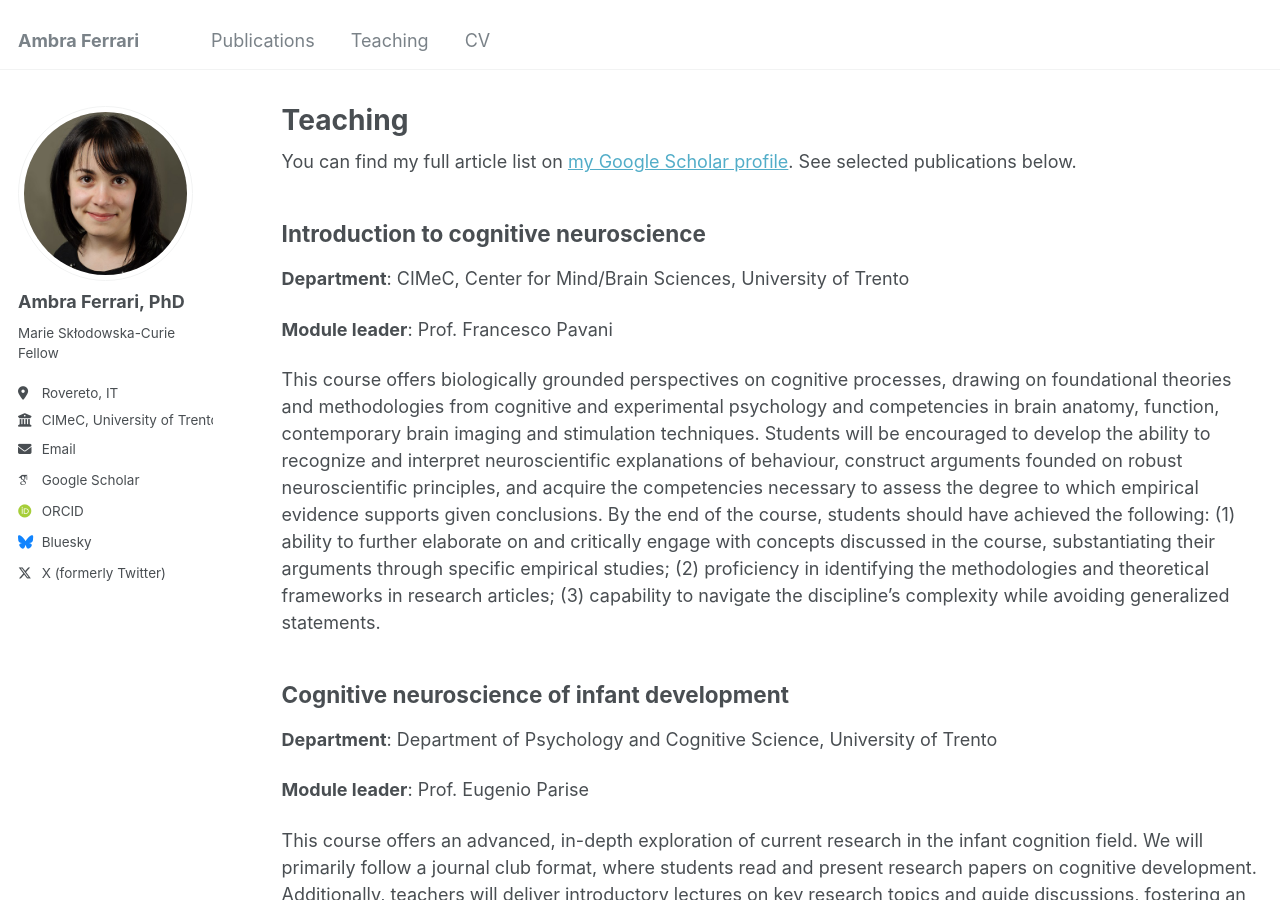
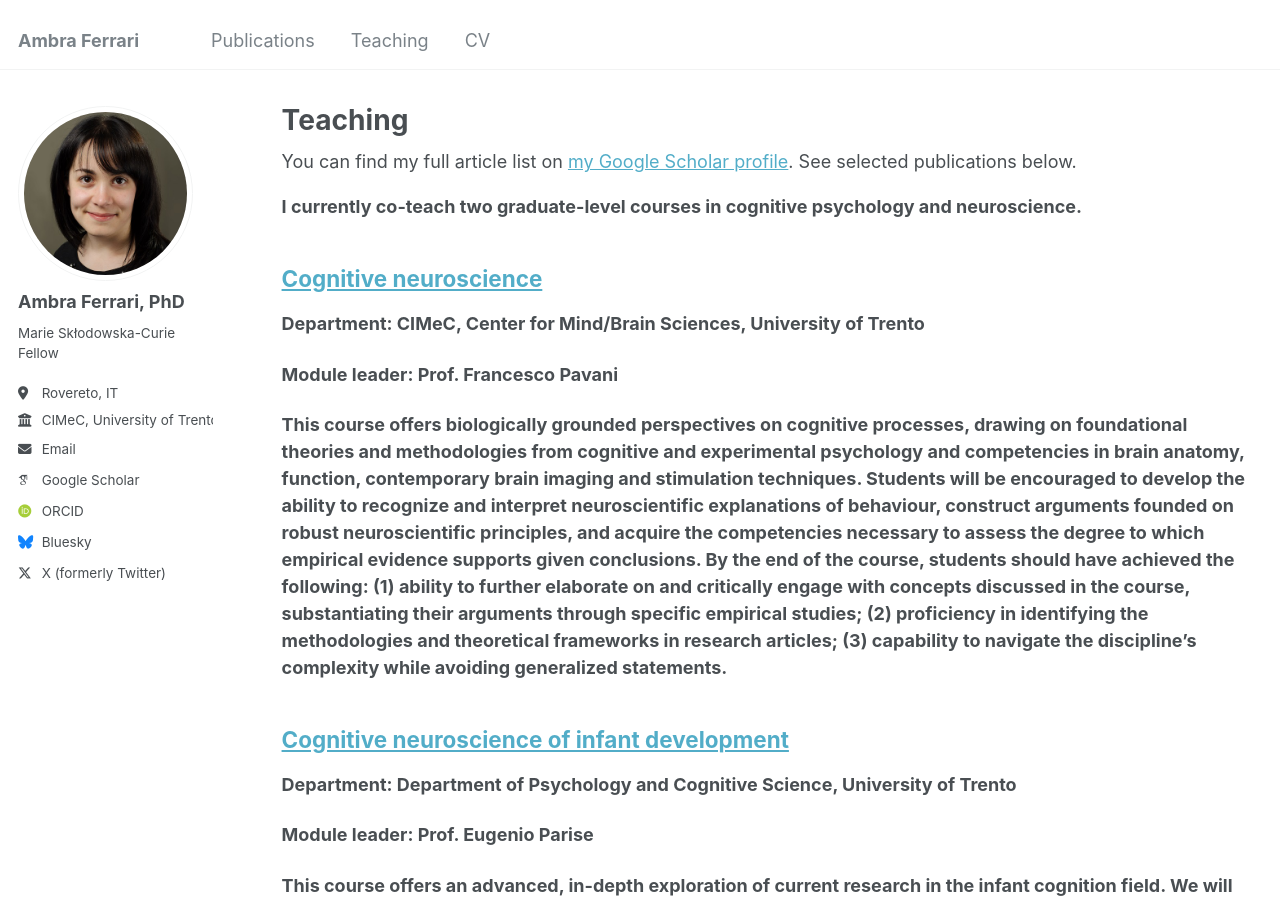
Before and after one commit to ambrafer/ambrafer.github.io, a Jekyll site: the page built from _pages/teaching.html, in a window 1280 px wide and 900 px high. Built offline with Jekyll 4.4.1, drawn with Linux system fonts in a browser that asks for light colours; some web fonts are replaced.

Commit message:
Update teaching.html

```diff
--- a/_pages/teaching.html
+++ b/_pages/teaching.html
@@ -11,7 +11,9 @@ author_profile: true
   <div class="wordwrap">You can find my full article list on <a href="{{site.author.googlescholar}}">my Google Scholar profile</a>. See selected publications below.</div>
   {% endif %}
 
-  <h2>Introduction to cognitive neuroscience</h2>
+  <p><b>I currently co-teach two graduate-level courses in cognitive psychology and neuroscience.</p>
+
+  <h2><div class="wordwrap"><a href="https://unitn.coursecatalogue.cineca.it/insegnamenti/2024/50535_647592_90227/2023/50535/10124?annoOrdinamento=2023">Cognitive neuroscience</a></div></h2>
   <p><b>Department</b>: CIMeC, Center for Mind/Brain Sciences, University of Trento</p>
   <p><b>Module leader</b>: Prof. Francesco Pavani</p>
     <p>This course offers biologically grounded perspectives on cognitive processes, drawing on foundational theories and methodologies from cognitive and experimental psychology and competencies in brain anatomy, function, contemporary brain imaging and stimulation techniques.
@@ -22,7 +24,7 @@ author_profile: true
      (3) capability to navigate the discipline’s complexity while avoiding generalized statements.
     </p>
 
-  <h2>Cognitive neuroscience of infant development</h2>
+  <h2><div class="wordwrap"><a href="https://unitn.coursecatalogue.cineca.it/insegnamenti/2024/50515_646976_95793/2011/50515/10168?annoOrdinamento=2011">Cognitive neuroscience of infant development</a></div></h2>
   <p><b>Department</b>: Department of Psychology and Cognitive Science, University of Trento</p>
   <p><b>Module leader</b>: Prof. Eugenio Parise</p>
     <p>This course offers an advanced, in-depth exploration of current research in the infant cognition field. We will primarily follow a journal club format, where students read and present research papers on cognitive development.
```
